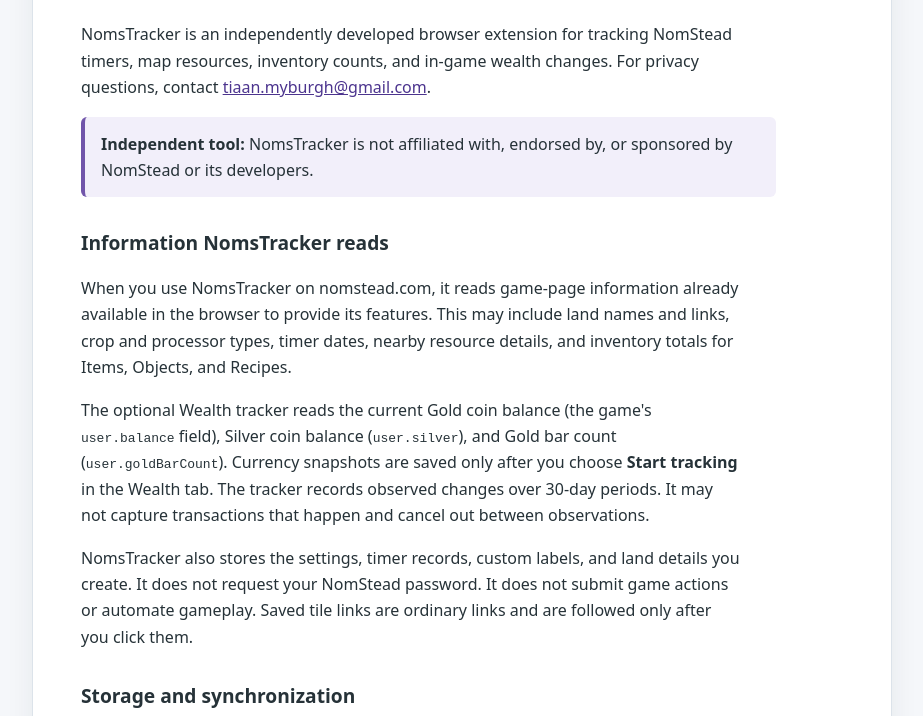
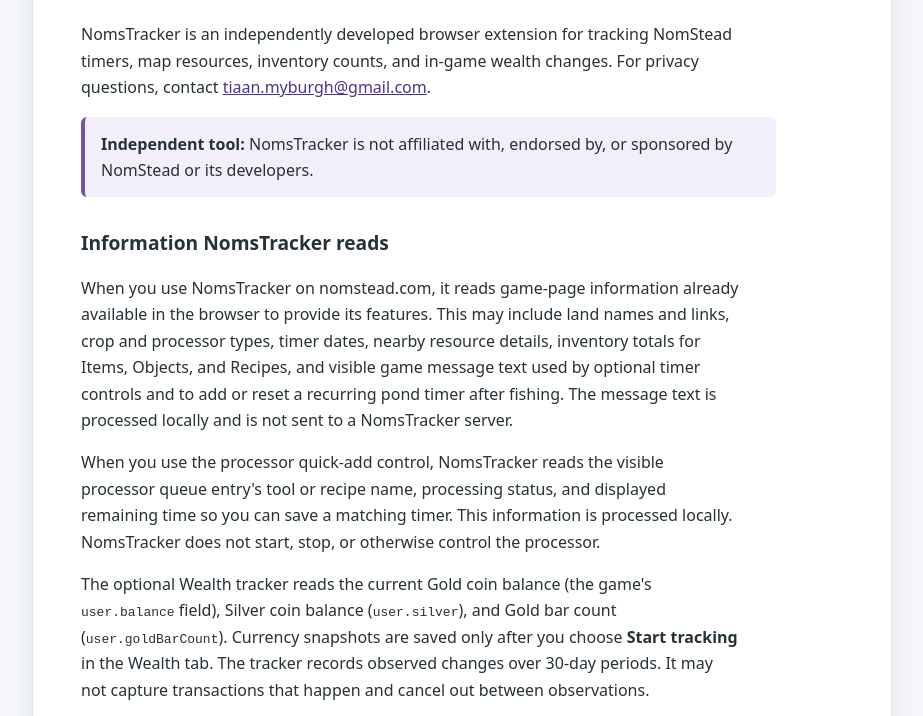
Before and after one commit to TiaanM96/nomstracker-privacy, a plain HTML site: page index.html in a window 1280 px wide. Shown: the part 164-880 px from the top of the page, without its empty margins (178-1101 px from the left). Drawn offline with Linux system fonts and the light colour scheme.

Commit message:
Add files via upload

```diff
--- a/index.html
+++ b/index.html
@@ -26,9 +26,10 @@
     <p class="notice"><strong>Independent tool:</strong> NomsTracker is not affiliated with, endorsed by, or sponsored by NomStead or its developers.</p>
 
     <h2>Information NomsTracker reads</h2>
-    <p>When you use NomsTracker on nomstead.com, it reads game-page information already available in the browser to provide its features. This may include land names and links, crop and processor types, timer dates, nearby resource details, and inventory totals for Items, Objects, and Recipes.</p>
+    <p>When you use NomsTracker on nomstead.com, it reads game-page information already available in the browser to provide its features. This may include land names and links, crop and processor types, timer dates, nearby resource details, inventory totals for Items, Objects, and Recipes, and visible game message text used by optional timer controls and to add or reset a recurring pond timer after fishing. The message text is processed locally and is not sent to a NomsTracker server.</p>
+    <p>When you use the processor quick-add control, NomsTracker reads the visible processor queue entry's tool or recipe name, processing status, and displayed remaining time so you can save a matching timer. This information is processed locally. NomsTracker does not start, stop, or otherwise control the processor.</p>
     <p>The optional Wealth tracker reads the current Gold coin balance (the game's <code>user.balance</code> field), Silver coin balance (<code>user.silver</code>), and Gold bar count (<code>user.goldBarCount</code>). Currency snapshots are saved only after you choose <strong>Start tracking</strong> in the Wealth tab. The tracker records observed changes over 30-day periods. It may not capture transactions that happen and cancel out between observations.</p>
-    <p>NomsTracker also stores the settings, timer records, custom labels, and land details you create. It does not request your NomStead password. It does not submit game actions or automate gameplay. Saved tile links are ordinary links and are followed only after you click them.</p>
+    <p>NomsTracker also stores the settings, timer records, custom labels, and land details you create. It does not request your NomStead password. It does not submit game actions or automate gameplay. Saved tile links are ordinary links and are followed only after you click them. Optional browser notifications are created by the browser extension; operating-system notification settings determine how banners are displayed.</p>
 
     <h2>Storage and synchronization</h2>
     <p>Extension records are stored in browser extension storage on your device. If Edge extension sync is enabled and available, NomsTracker writes a compact copy to Edge sync storage so Microsoft Edge can synchronize it across signed-in devices. Depending on the features you use, synchronized records can include timers and land links, settings, saved tool-land links, inventory tracker snapshots, and Wealth tracker balances and observed changes. Microsoft Edge provides this synchronization.</p>
```
